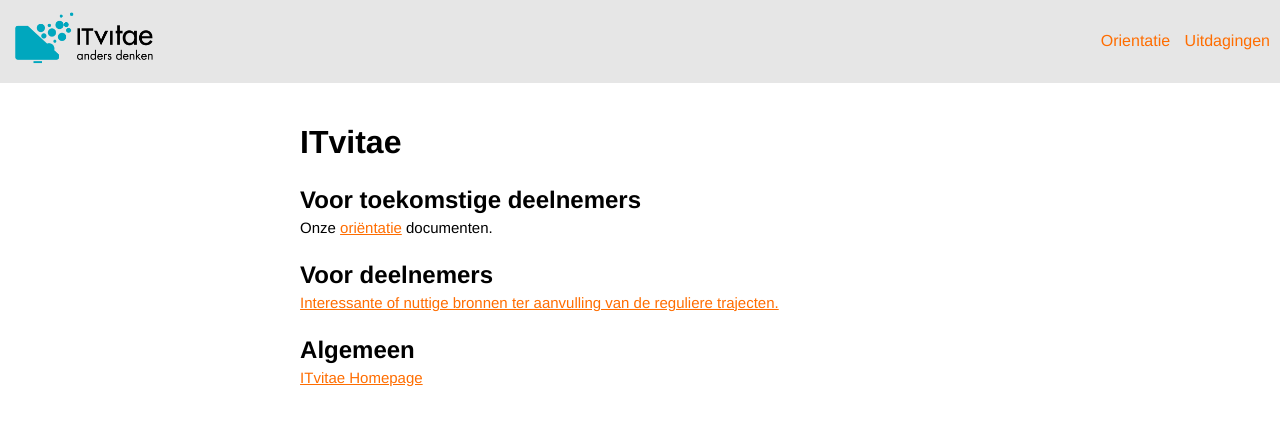
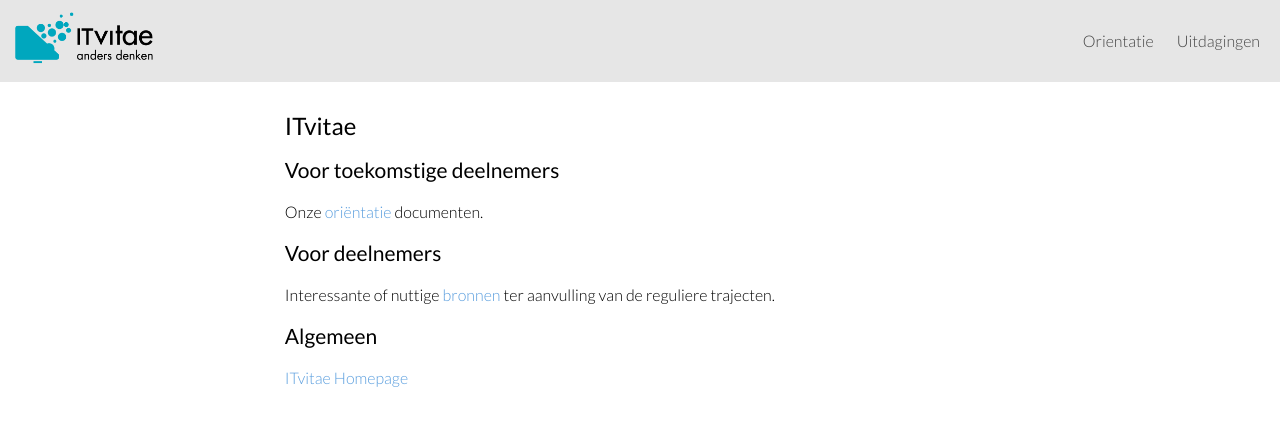
Before and after one commit to ITvitae/itvitae.github.io, a Jekyll site: the page built from docs/index.md, in a window 1280 px wide. Shown: the top 426 px of the page. Built offline with Jekyll 4.4.1, drawn with Linux system fonts in a browser that asks for light colours.

Commit message:
added ITvitae website-like styling

```diff
--- a/docs/_layouts/base.html
+++ b/docs/_layouts/base.html
@@ -5,6 +5,8 @@
         <meta name="viewport" content="width=device-width, initial-scale=1.0">
         <link rel='stylesheet' href='/assets/css/style.css'>
         <link rel="icon" type="image/x-icon" href="/assets/images/favicon.ico">
+        <link rel="preconnect" href="https://fonts.gstatic.com" crossorigin="">
+        <link href="https://fonts.googleapis.com/css?family=Lato:300,300italic,regular,700&amp;display=swap" rel="stylesheet">
         <title>{{ site.title }}</title>
     </head>
     <body>
--- a/docs/assets/css/style.scss
+++ b/docs/assets/css/style.scss
@@ -5,13 +5,17 @@
     --col-text-dark: #000;
     --col-text-light: #fff;
     --col-orange: #ff6d00;
-    --col-blue: #01a7bf;
+    /* --col-blue: #01a7bf; */
+    --col-content-title: rgb(32, 120, 144);
+    --col-nav-url: rgb(68, 68, 68);
+    --col-content-url: rgb(90, 158, 222);
     --col-gray: #313131;
     --col-light-gray: #e6e6e6;
 }
 
 * {
-    font-family: 'Helvetica Neue', Helvetica, Calibri, Arial, sans-serif;
+    /* font-family: 'Helvetica Neue', Helvetica, Calibri, Arial, sans-serif; */
+    font-family: Lato, Verdana, Helvetica, sans-serif;
     color: var(--col-text-dark);
     margin: 0;
     padding: 0;
@@ -26,24 +30,63 @@ body {
     margin: 0;
     height: 100%;
     width: 100%;
+    font-size: 16px;
+    font-weight: 300;
 }
 
 h1 {
-    margin: 25px 0;
+    color: var(--col-conten-title);
+    font-size: 24px;
+    font-weight: 400;
+    line-height: 24px;
+    margin-bottom: 20px;
+    /* margin: 25px 0; */
 }
 
+h2 {
+    color: var(--col-conten-title);
+    font-size: 21px;
+    font-weight: 400;
+    line-height: 24px;
+    margin-bottom: 20px;
+    /* margin: 25px 0; */
+}
+
+h3 {
+    color: var(--col-conten-title);
+    font-size: 18px;
+    font-weight: 400;
+    line-height: 22px;
+    margin-bottom: 20px;
+    /* margin: 25px 0; */
+}
+
+h4 {
+    color: var(--col-conten-title);
+    font-size: 18px;
+    font-weight: 700;
+    line-height: 22px;
+    margin-bottom: 20px;
+    /* margin: 25px 0; */
+}
 h2, h3, h4 {
-    margin-top: 25px;
-    margin-bottom: 5px;
+    /* margin-top: 25px; */
+    /* margin-bottom: 5px; */
 }
 
 p {
-    font-size: 15px;
-    margin-bottom: 1em;
+    /* font-size: 15px; */
+    /* margin-bottom: 1em; */
+    font-size: 16px;
+    margin-bottom: 20px;
+    font-weight: 300;
+    box-sizing: border-box;
 }
 
-a {
-    color: var(--col-orange);
+a, a:visited, a:hover {
+    /* color: var(--col-orange); */
+    color: var(--col-content-url);
+    text-decoration: none;
 }
 
 ul, ol {
@@ -51,9 +94,22 @@ ul, ol {
     margin-left: 25px;
 }
 
-table, th, td {
+table {
+    box-sizing: border-box;
+    display: block;
+    min-width: 100%;
+    max-width: fit-content;
+    height: auto;
+    margin: 0;
+    padding: 0;
+    border: 0;
+    border-collapse: collapse;
+    overflow-x: scroll;
+}
+
+th, td {
     border: 1px solid;
-    padding: 2px 5px;
+    padding: 5px 1ch;
     border-collapse: collapse;
 }
 
@@ -78,7 +134,7 @@ tr:nth-child(even) {
     box-sizing: border-box;
     width: 100%;
     align-self: stretch;
-    padding: 1em calc((100% - 80ch) / 2);
+    padding: 2em calc((100% - 80ch) / 2) 1em;
     margin: 0;
     overflow: scroll;
 }
@@ -115,9 +171,14 @@ nav {
 
 #navLinks li {
     display: inline-block;
-    margin-left: 10px;
+    /* margin-left: 10px; */
 }
 
 #navLinks a {
     text-decoration: none;
+    color: var(--col-nav-url);
+    font-size: 16px;
+    line-height: 22px;
+    padding: 10px;
+    font-weight: 300;
 }
--- a/docs/index.md
+++ b/docs/index.md
@@ -11,7 +11,7 @@ Onze [oriëntatie](/orientatie) documenten.
 
 ## Voor deelnemers
 
-[Interessante of nuttige bronnen ter aanvulling van de reguliere trajecten.](https://github.com/ITvitae/extracurricular)
+Interessante of nuttige [bronnen](https://github.com/ITvitae/extracurricular) ter aanvulling van de reguliere trajecten.
 
 ## Algemeen
 
```
